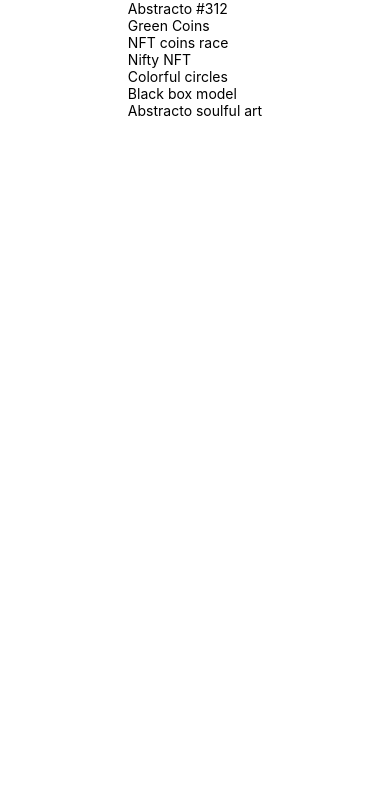
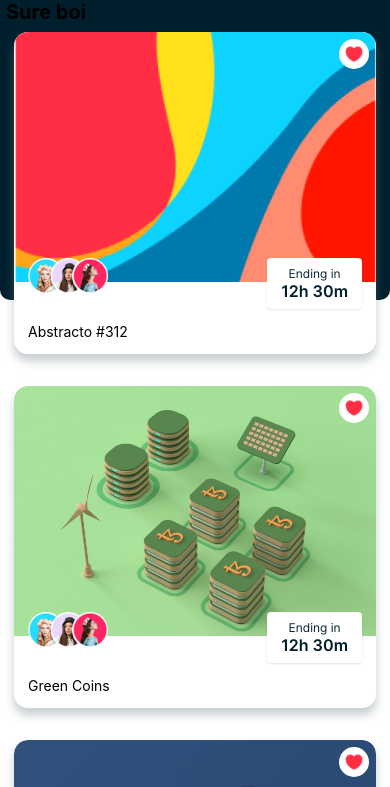
Before and after one commit to OkoloJohnbosco/react-native-demo, a React Native app: screen /Home in a window 390 px wide. Shown: the top 787 px of the page. Built offline with nearby package versions, Linux system fonts and the light colour scheme.

Commit message:
feat: created sub info component

```diff
--- /dev/null
+++ b/components/circle-button.jsx
@@ -0,0 +1,32 @@
+import { Image, StyleSheet, TouchableOpacity } from "react-native";
+import React from "react";
+import { COLORS } from "../constants";
+
+const CircleButton = ({ imgUrl }) => {
+  return (
+    <TouchableOpacity
+    style={{
+        width: 30,
+        height: 30,
+        backgroundColor: COLORS.white,
+        borderRadius: 100,
+        alignItems: "center",
+        justifyContent: "center",
+        position: "absolute",
+        top: 7,
+        right: 7,
+        zIndex: 3
+    }}
+    >
+      <Image
+        source={imgUrl}
+        style={{
+          width: 20,
+          height: 20,
+        }}
+      />
+    </TouchableOpacity>
+  );
+};
+
+export default CircleButton;
--- a/components/focused-status-bar.jsx
+++ b/components/focused-status-bar.jsx
@@ -1,11 +1,9 @@
 import { useIsFocused } from "@react-navigation/native";
-// import { StatusBar } from "expo-status-bar";
 import { StatusBar } from "react-native";
 
 const FocusedStatusBar = (props) => {
   const isFocused = useIsFocused();
-  return;
-  isFocused ? <StatusBar animated={true} barStyle="dark"  {...props} /> : null;
+  return isFocused ? <StatusBar animated={true}  {...props} /> : null;
 };
 
 export default FocusedStatusBar;
--- /dev/null
+++ b/components/nft-card.jsx
@@ -0,0 +1,54 @@
+import { Image, StyleSheet, Text, View } from "react-native";
+import React from "react";
+import { useNavigation } from "@react-navigation/native";
+import { COLORS, SHADOWS, SIZES, assets } from "../constants";
+import CircleButton from "./circle-button";
+import SubInfo from "./sub-info";
+import NFTTitle, { ETHPrice } from "./nft-title";
+
+const NFTCard = (props) => {
+  const navigate = useNavigation();
+
+  return (
+    <View
+      style={{
+        backgroundColor: COLORS.white,
+        borderRadius: SIZES.font,
+        margin: SIZES.base,
+        position: "relative",
+        marginBottom: SIZES.extraLarge,
+        padding: 0,
+        overflow: "hidden",
+        ...SHADOWS.dark,
+      }}
+    >
+      <View style={{ width: "100%", height: 250 }}>
+        <Image
+          resizeMode="cover"
+          source={props.image}
+          style={{
+            width: "100%",
+            height: "100%",
+            borderTopRightRadius: SIZES.font,
+            borderTopLeftRadius: SIZES.font,
+          }}
+        />
+        <CircleButton imgUrl={assets.heart} />
+      </View>
+      {/* <ETHPrice /> */}
+      <SubInfo />
+      <View style={{ width: "100%", padding: SIZES.font }}>
+        <NFTTitle
+          title={props.name}
+          subTitle={props.creator}
+          titleSize={SIZES.large}
+          subTitleSize={SIZES.small}
+        />
+      </View>
+    </View>
+  );
+};
+
+export default NFTCard;
+
+const styles = StyleSheet.create({});
--- /dev/null
+++ b/components/nft-title.jsx
@@ -0,0 +1,19 @@
+import { View, Text } from "react-native";
+import React from "react";
+
+const NFTTitle = ({title}) => {
+  return (
+    <View>
+      <Text>{title}</Text>
+    </View>
+  );
+};
+
+export const ETHPrice = () => {
+  return (
+    <View>
+      <Text>Omo</Text>
+    </View>
+  );
+};
+export default NFTTitle;
--- /dev/null
+++ b/components/sub-info.jsx
@@ -0,0 +1,68 @@
+import { View, Text, Image } from "react-native";
+import React from "react";
+import { SIZES, FONTS, COLORS, SHADOWS, assets } from "../constants";
+
+const SubInfo = () => {
+  return (
+    <View
+      style={{
+        paddingHorizontal: SIZES.font,
+        marginTop: -SIZES.extraLarge,
+        flexDirection: "row",
+        justifyContent: "space-between",
+      }}
+    >
+      <View style={{ flexDirection: "row" }}>
+        {[assets.person02, assets.person03, assets.person04].map(
+          (person, index) => (
+            <Image
+              source={person}
+              resizeMode="contain"
+              style={{
+                width: 36,
+                height: 36,
+                marginLeft: index === 0 ? 0 : -SIZES.font,
+              }}
+            />
+          )
+        )}
+      </View>
+
+      <View
+        style={{
+          paddingHorizontal: SIZES.font,
+          paddingVertical: SIZES.base,
+          backgroundColor: COLORS.white,
+          justifyContent: "center",
+          alignItems: "center",
+          elevation: 1,
+          borderRadius: 4,
+          maxWidth: "50%",
+          ...SHADOWS.light,
+        }}
+      >
+        <Text
+          style={{
+            fontFamily: FONTS.regular,
+            color: COLORS.primary,
+            fontSize: SIZES.small,
+          }}
+        >
+          Ending in
+        </Text>
+
+        <Text
+          style={{
+            fontFamily: FONTS.semiBold,
+            color: COLORS.primary,
+            fontSize: SIZES.medium,
+          }}
+        >
+          12h 30m
+        </Text>
+      </View>
+    </View>
+  );
+};
+
+export default SubInfo;
--- a/screens/Home.jsx
+++ b/screens/Home.jsx
@@ -1,19 +1,51 @@
-import { StyleSheet, Text, View, SafeAreaView, FlatList } from "react-native";
+import {
+  StyleSheet,
+  Text,
+  View,
+  SafeAreaView,
+  FlatList,
+  StatusBar,
+} from "react-native";
 import React from "react";
 import { COLORS, NFTData } from "../constants";
 import FocusedStatusBar from "../components/focused-status-bar";
+import NFTCard from "../components/nft-card";
 
 const Home = () => {
   return (
-    <SafeAreaView >
-      <FocusedStatusBar backgroundColor={COLORS.primary}  />
+    <SafeAreaView style={{ flex: 1 }}>
+      <FocusedStatusBar backgroundColor={COLORS.primary} />
       <View style={styles.container}>
-        {/* <View style={{ zIndex: 0 }}> */}
+        <View style={{ zIndex: 0, paddingHorizontal: 6  }}>
           <FlatList
             data={NFTData}
-            renderItem={({ item }) => <Text>{item.name}</Text>}
+            renderItem={({ item }) => <NFTCard {...item} />}
+            keyExtractor={(item) => item.id}
+            showsVerticalScrollIndicator={false}
+            ListHeaderComponent={<Text style={styles.text}>Sure boi</Text>}
+            // ListHeaderComponentStyle={{height: 30, backgroundColor: 'red'}}
           />
-        {/* </View> */}
+        </View>
+        <View
+          style={{
+            position: "absolute",
+            top: 0,
+            left: 0,
+            bottom: 0,
+            right: 0,
+            zIndex: -1,
+          }}
+        >
+          <View
+            style={{
+              height: 300,
+              backgroundColor: COLORS.primary,
+              borderBottomRightRadius: 10,
+              borderBottomLeftRadius: 10,
+            }}
+          />
+          <View style={{ flex: 1, backgroundColor: COLORS.white }} />
+        </View>
       </View>
     </SafeAreaView>
   );
@@ -24,9 +56,9 @@
 const styles = StyleSheet.create({
   container: {
     flex: 1,
-    alignItems: "center",
-    justifyContent: "center",
-    // backgroundColor: "white"
+    // alignItems: "center",
+    // justifyContent: "center",
+    // marginTop: StatusBar.currentHeight || 0
   },
   text: {
     fontWeight: "bold",
```
